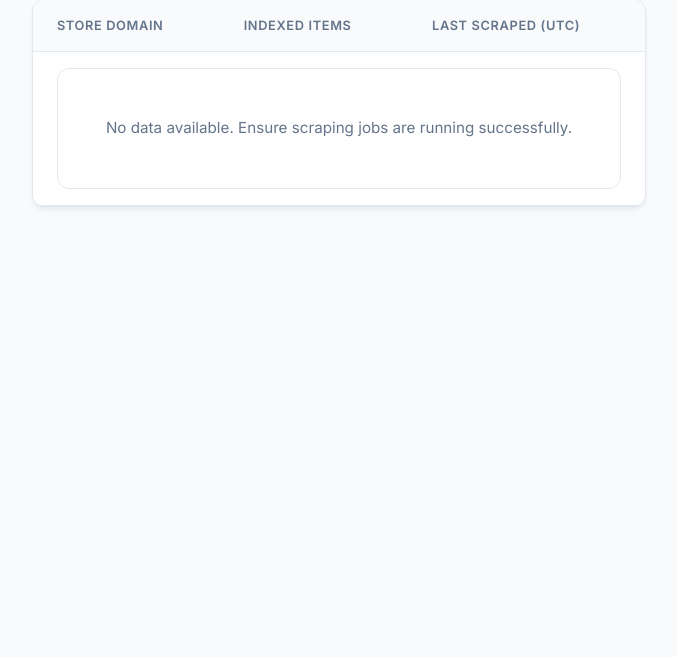
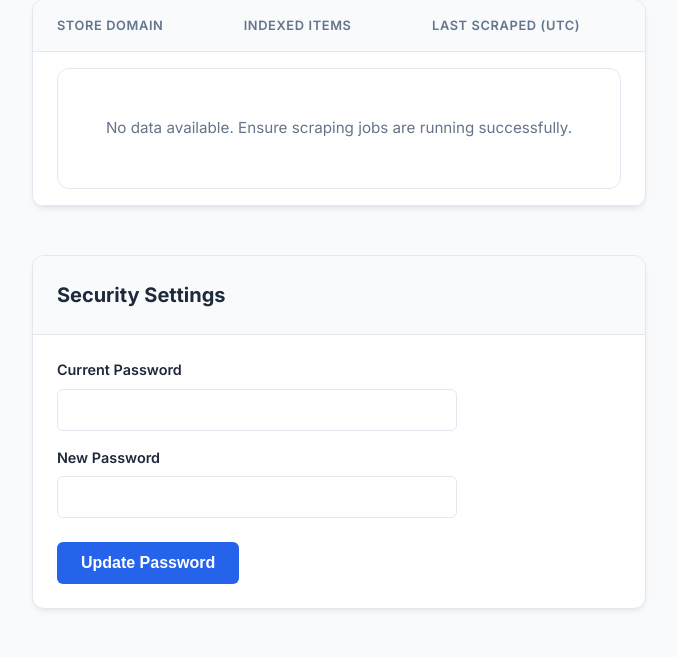
Before and after one commit to Madlhawa/hamadema, a Flask app: template backend/templates/admin.html in a window 1280 px wide. Shown: the part 288-945 px from the top of the page, without its empty margins (301-978 px from the left). Before the commit the page ends 496 px from the top, so only its background shows below. Run offline with Flask 3, Linux system fonts and the light colour scheme; the template is opened without the code that fills it, so the values that code supplies are empty; some libraries are stand-ins or nearby versions.

Commit message:
Add dynamic password reset functionality backed by PostgreSQL

```diff
--- a/backend/app.py
+++ b/backend/app.py
@@ -1,8 +1,9 @@
-from flask import Flask, render_template, request, jsonify, Response
+from flask import Flask, render_template, request, jsonify, Response, redirect, url_for
 import meilisearch
 import psycopg2
 import os
 from functools import wraps
+from werkzeug.security import generate_password_hash, check_password_hash
 
 app = Flask(__name__)
 
@@ -107,10 +108,63 @@ def search():
     except Exception as e:
         return jsonify({"error": str(e)}), 500
 
+def get_db_connection():
+    db_settings = {
+        "dbname": os.environ.get("POSTGRES_DB", "lanka_aggregator"),
+        "user": os.environ.get("POSTGRES_USER", "scraper_user"),
+        "password": os.environ.get("POSTGRES_PASSWORD", "supersecret"),
+        "host": os.environ.get("POSTGRES_HOST", "localhost"),
+        "port": os.environ.get("POSTGRES_PORT", "5432"),
+    }
+    return psycopg2.connect(**db_settings)
+
+def init_db():
+    try:
+        conn = get_db_connection()
+        cursor = conn.cursor()
+        cursor.execute('''
+            CREATE TABLE IF NOT EXISTS admin_config (
+                key VARCHAR(255) PRIMARY KEY,
+                value VARCHAR(255) NOT NULL
+            );
+        ''')
+        cursor.execute("SELECT value FROM admin_config WHERE key = 'admin_password_hash';")
+        row = cursor.fetchone()
+
+        if not row:
+            default_pass = os.environ.get('ADMIN_PASS', 'admin')
+            pass_hash = generate_password_hash(default_pass)
+            cursor.execute(
+                "INSERT INTO admin_config (key, value) VALUES (%s, %s);",
+                ('admin_password_hash', pass_hash)
+            )
+        conn.commit()
+        cursor.close()
+        conn.close()
+    except Exception as e:
+        print(f"DB init error: {e}")
+
+# Initialize db config table on startup
+init_db()
+
 def check_auth(username, password):
     admin_user = os.environ.get('ADMIN_USER', 'admin')
-    admin_pass = os.environ.get('ADMIN_PASS', 'admin')
-    return username == admin_user and password == admin_pass
+    if username != admin_user:
+        return False
+
+    try:
+        conn = get_db_connection()
+        cursor = conn.cursor()
+        cursor.execute("SELECT value FROM admin_config WHERE key = 'admin_password_hash';")
+        row = cursor.fetchone()
+        cursor.close()
+        conn.close()
+        if row:
+            return check_password_hash(row[0], password)
+    except Exception:
+        pass
+
+    return password == os.environ.get('ADMIN_PASS', 'admin')
 
 def authenticate():
     return Response(
@@ -130,17 +184,10 @@ def requires_auth(f):
 @app.route('/admin')
 @requires_auth
 def admin_dashboard():
-    db_settings = {
-        "dbname": os.environ.get("POSTGRES_DB", "lanka_aggregator"),
-        "user": os.environ.get("POSTGRES_USER", "scraper_user"),
-        "password": os.environ.get("POSTGRES_PASSWORD", "supersecret"),
-        "host": os.environ.get("POSTGRES_HOST", "localhost"),
-        "port": os.environ.get("POSTGRES_PORT", "5432"),
-    }
     stats = []
     error = None
     try:
-        conn = psycopg2.connect(**db_settings)
+        conn = get_db_connection()
         cursor = conn.cursor()
         query = """
             SELECT source_site, COUNT(id) as item_count, MAX(scraped_at) as last_scraped
@@ -163,5 +210,33 @@ def admin_dashboard():
 
     return render_template('admin.html', stats=stats, error=error)
 
+@app.route('/admin/change-password', methods=['POST'])
+@requires_auth
+def change_password():
+    current_pass = request.form.get('current_password')
+    new_pass = request.form.get('new_password')
+
+    auth = request.authorization
+    if not auth or not check_auth(auth.username, current_pass):
+        return jsonify({"error": "Incorrect current password."}), 403
+
+    if not new_pass or len(new_pass) < 4:
+        return jsonify({"error": "New password must be at least 4 characters long."}), 400
+
+    try:
+        conn = get_db_connection()
+        cursor = conn.cursor()
+        new_hash = generate_password_hash(new_pass)
+        cursor.execute(
+            "UPDATE admin_config SET value = %s WHERE key = 'admin_password_hash';",
+            (new_hash,)
+        )
+        conn.commit()
+        cursor.close()
+        conn.close()
+        return jsonify({"success": True})
+    except Exception as e:
+        return jsonify({"error": str(e)}), 500
+
 if __name__ == '__main__':
     app.run(debug=True, port=5000)
--- a/backend/templates/admin.html
+++ b/backend/templates/admin.html
@@ -159,7 +159,61 @@
                 </tbody>
             </table>
         </div>
+        <div class="stats-table-wrapper" style="margin-top: 3rem;">
+            <div style="padding: 1.5rem; border-bottom: 1px solid #e2e8f0; background: #f8fafc;">
+                <h2 style="margin: 0; font-size: 1.25rem;">Security Settings</h2>
+            </div>
+            <div style="padding: 1.5rem;">
+                <form id="changePasswordForm" style="max-width: 400px;">
+                    <div style="margin-bottom: 1rem;">
+                        <label style="display: block; font-weight: 600; margin-bottom: 0.5rem; font-size: 0.9rem;">Current Password</label>
+                        <input type="password" id="current_password" required style="width: 100%; padding: 0.75rem; border: 1px solid #e2e8f0; border-radius: 6px; font-family: inherit;">
+                    </div>
+                    <div style="margin-bottom: 1.5rem;">
+                        <label style="display: block; font-weight: 600; margin-bottom: 0.5rem; font-size: 0.9rem;">New Password</label>
+                        <input type="password" id="new_password" required minlength="4" style="width: 100%; padding: 0.75rem; border: 1px solid #e2e8f0; border-radius: 6px; font-family: inherit;">
+                    </div>
+                    <div id="pwdMsg" style="margin-bottom: 1rem; font-size: 0.9rem; display: none;"></div>
+                    <button type="submit" style="background: var(--primary-color); color: white; border: none; padding: 0.75rem 1.5rem; border-radius: 6px; font-weight: 600; cursor: pointer;">Update Password</button>
+                </form>
+            </div>
+        </div>
     </div>
+
+    <script>
+        document.getElementById('changePasswordForm').addEventListener('submit', async function(e) {
+            e.preventDefault();
+            const currentPass = document.getElementById('current_password').value;
+            const newPass = document.getElementById('new_password').value;
+            const msgDiv = document.getElementById('pwdMsg');
+
+            const formData = new FormData();
+            formData.append('current_password', currentPass);
+            formData.append('new_password', newPass);
+
+            try {
+                const response = await fetch('/admin/change-password', {
+                    method: 'POST',
+                    body: formData
+                });
+                const result = await response.json();
+
+                msgDiv.style.display = 'block';
+                if (response.ok && result.success) {
+                    msgDiv.style.color = '#15803d';
+                    msgDiv.innerHTML = 'Password updated successfully! You will need to use it next time you load this page.';
+                    document.getElementById('changePasswordForm').reset();
+                } else {
+                    msgDiv.style.color = '#b91c1c';
+                    msgDiv.innerHTML = result.error || 'An error occurred.';
+                }
+            } catch (err) {
+                msgDiv.style.display = 'block';
+                msgDiv.style.color = '#b91c1c';
+                msgDiv.innerHTML = 'Network error. Please try again.';
+            }
+        });
+    </script>
 
 </body>
 </html>
```
